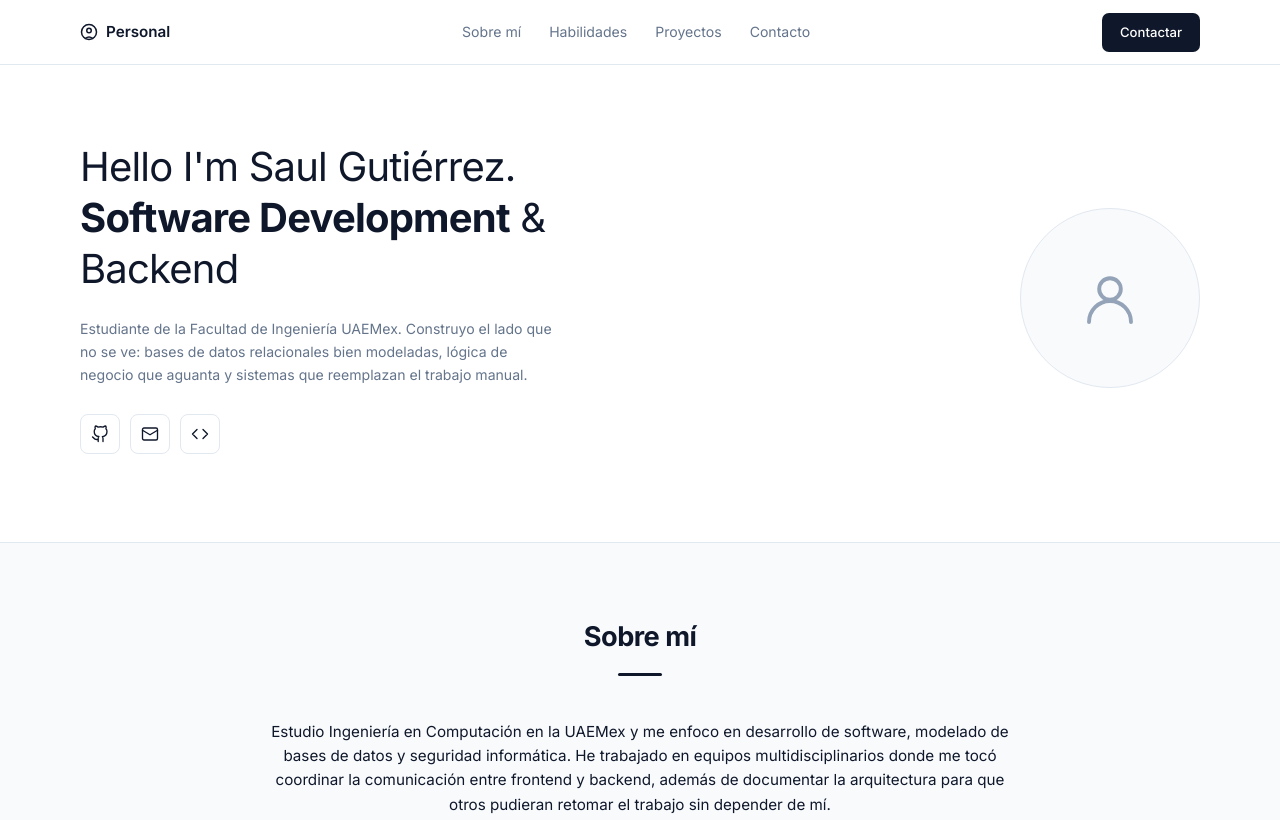
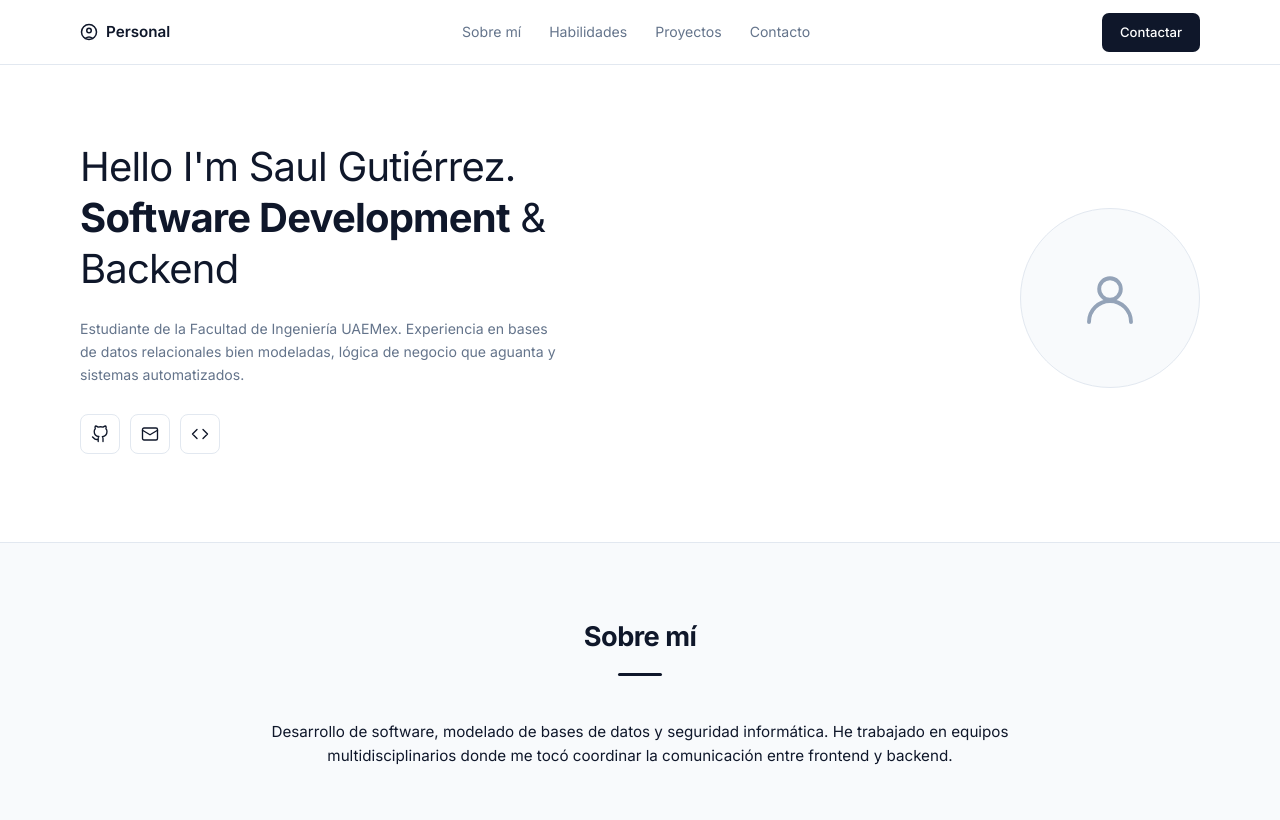
Before and after one commit to SaulG-cmyk/saulg-cmyk.github.io, a plain HTML site: page index.html in a window 1280 px wide. Shown: the top 820 px of the page. Drawn offline with Linux system fonts and the light colour scheme.

Commit message:
Actualizar index.html

```diff
--- a/index.html
+++ b/index.html
@@ -184,7 +184,7 @@
   <div class="wrap hero-inner">
     <div>
       <h1>Hello I'm Saul Gutiérrez.<br><strong>Software Development</strong> &amp; Backend</h1>
-      <p>Estudiante de la Facultad de Ingeniería UAEMex. Construyo el lado que no se ve: bases de datos relacionales bien modeladas, lógica de negocio que aguanta y sistemas que reemplazan el trabajo manual.</p>
+      <p>Estudiante de la Facultad de Ingeniería UAEMex. Experiencia en bases de datos relacionales bien modeladas, lógica de negocio que aguanta y sistemas automatizados.</p>
       <div class="socials">
         <a href="https://github.com/SaulG-cmyk" target="_blank" rel="noopener" aria-label="GitHub">
           <svg width="18" height="18" viewBox="0 0 24 24" fill="none" stroke="currentColor" stroke-width="1.8" stroke-linecap="round" stroke-linejoin="round"><path d="M9 19c-5 1.5-5-2.5-7-3m14 6v-3.9a3.4 3.4 0 0 0-.9-2.6c3-.3 6.2-1.5 6.2-6.7A5.2 5.2 0 0 0 19.9 5a4.9 4.9 0 0 0-.1-3.6s-1.1-.3-3.7 1.4a12.7 12.7 0 0 0-6.6 0C6.9 1.1 5.8 1.4 5.8 1.4A4.9 4.9 0 0 0 5.7 5a5.2 5.2 0 0 0-1.4 3.6c0 5.2 3.2 6.4 6.2 6.7a3.4 3.4 0 0 0-.9 2.6V22"/></svg>
@@ -208,7 +208,7 @@
   <section class="soft" id="sobre-mi">
     <div class="wrap">
       <h2>Sobre mí</h2>
-      <p class="intro">Estudio Ingeniería en Computación en la UAEMex y me enfoco en desarrollo de software, modelado de bases de datos y seguridad informática. He trabajado en equipos multidisciplinarios donde me tocó coordinar la comunicación entre frontend y backend, además de documentar la arquitectura para que otros pudieran retomar el trabajo sin depender de mí.</p>
+      <p class="intro">Desarrollo de software, modelado de bases de datos y seguridad informática. He trabajado en equipos multidisciplinarios donde me tocó coordinar la comunicación entre frontend y backend.</p>
     </div>
   </section>
 
```
